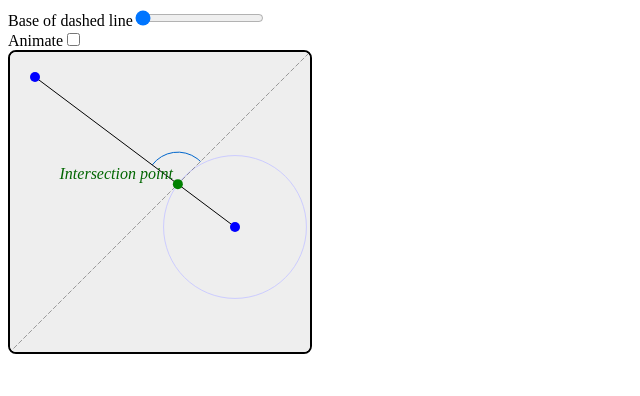
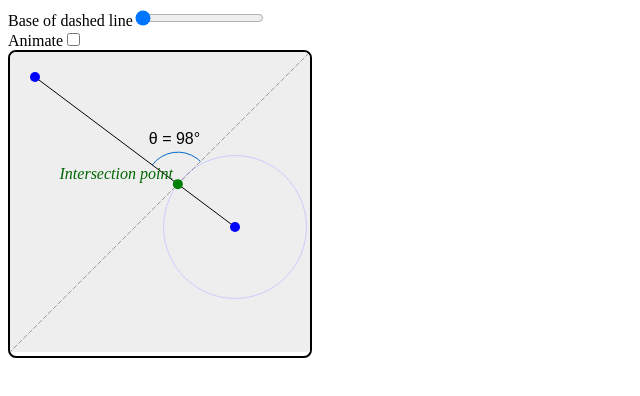
Before and after one commit to andrew-t/signal-canvas, a website built with Vite: page index.html in a window 1280 px wide. Shown: the full height of the page, 0-640 px from the left. Built offline with nearby package versions, Linux system fonts and the light colour scheme.

Commit message:
disabled canvases when they're not on the screen

```diff
--- a/index.html
+++ b/index.html
@@ -1,3 +1,4 @@
+<!DOCTYPE html>
 <html>
     <head>
         <style>
--- a/main.ts
+++ b/main.ts
@@ -5,13 +5,13 @@ import "./src/SignalCanvas.ts";
 // Import the classes we need to make this work
 import Line from "./src/elements/Line.ts";
 import Point from "./src/elements/Point.ts";
-import timestamp from "./src/every-frame.ts";
+import timestamp from "./src/utils/every-frame.ts";
 import type SignalCanvas from "./src/SignalCanvas.ts";
 import type SignalSlider from "./src/controls/signal-slider.ts";
 import type SignalCheckbox from "./src/controls/signal-checkbox.ts";
 import Label, { TextAlign } from "./src/elements/Label.ts";
 import Circle from "./src/elements/Circle.ts";
-import Angle from "./src/elements/Angle.ts";
+import Angle, { AngleUnit } from "./src/elements/Angle.ts";
 
 // Start by defining some hard-coded elements
 const pointA = new Point({ x: 25, y: 25 })
@@ -85,7 +85,14 @@ canvas.add(
 
 // You can also call .setOptions on the return from .add if that's simpler
 canvas.add(new Angle(pointA, intersection, { x: 275, y: 25 }))
-    .setOptions({ line: { colour: '#06c' }, zIndex: -1 });
+    .setOptions({
+        line: { colour: '#06c' },
+        zIndex: -1,
+        showValue: true,
+        name: "θ",
+        decimalPlaces: 0,
+        unit: AngleUnit.Degrees
+    });
 
 canvas.add(new Circle(pointB, pointB.distanceTo(intersection)))
     .setOptions({ colour: '#ccf', zIndex: -1 });
--- a/src/Signal.ts
+++ b/src/Signal.ts
@@ -3,7 +3,8 @@ interface GetValueContext {
     newSources: Set<Signal>;
 }
 
-export type SignalSubscriber<T = any> = Signal<T> | ((signal?: Signal<T>) => unknown);
+export type SignalSubscriberFunction<T = any> = ((signal?: Signal<T>) => unknown);
+export type SignalSubscriber<T = any> = Signal<T> | SignalSubscriberFunction<T>;
 export type Getter<T> = () => T;
 
 // TODO: it'd be real nice if we could support passing in sliders directly
@@ -80,8 +81,11 @@ export default class Signal<T = any> {
     }
 
     /** sub here can be a signal, or a function, which will be passed the signal's new value whenever it changes */
-    subscribe(sub: SignalSubscriber<T>): void {
+    subscribe(sub: SignalSubscriber<T>): void;
+    subscribe(sub: SignalSubscriberFunction<T>, options: { runNow?: boolean }): void;
+    subscribe(sub: SignalSubscriber<T>, options: { runNow?: boolean } = {}): void {
         this.subs.add(sub);
+        if (options.runNow) (sub as SignalSubscriberFunction<T>)(this);
     }
 
     unsubscribe(sub: SignalSubscriber<T>): void {
--- a/src/SignalCanvas.ts
+++ b/src/SignalCanvas.ts
@@ -1,10 +1,12 @@
 import { NFSignal as Signal, SignalMappable } from "./Signal.js";
 import type Element from "./elements/Element.js";
+import { isOnScreen } from "./utils/scrolling.js";
 
 export interface SignalCanvasOptions {
     width: number;
     height: number;
     background?: string;
+    disabled: boolean;
 }
 
 export interface GlobalOptions {
@@ -24,11 +26,17 @@ export default class SignalCanvas extends HTMLElement {
     constructor() {
         super();
         this.appendChild(this.canvas);
-        this.setOptions({
+        const isOnScreen = this.isOnScreen();
+        this.setOptions(() => ({
             width: parseInt(this.getAttribute("width") ?? "100", 10),
             height: parseInt(this.getAttribute("height") ?? "100", 10),
-            background: this.getAttribute("background") ?? "white"
-        });
+            background: this.getAttribute("background") ?? "white",
+            disabled: !isOnScreen.getValue()
+        }));
+    }
+
+    isOnScreen(root?: HTMLElement | null) {
+        return isOnScreen(this, root);
     }
 
     setOptions(options: SignalMappable<SignalCanvasOptions>) {
@@ -60,13 +68,13 @@ export default class SignalCanvas extends HTMLElement {
         return element;
     }
 
-    private updateOptions(): void {
+    private updateOptions = () => {
         const options = this.getOptions();
         this.canvas.width = options.width;
         this.canvas.height = options.height;
         this.ctx = this.canvas.getContext('2d')!;
         this.debouncedDraw();
-    }
+    };
 
     draw(): void {
         this.drawRequested = false;
@@ -82,6 +90,7 @@ export default class SignalCanvas extends HTMLElement {
 
     debouncedDraw = (): void => {
         if (this.drawRequested) return;
+        if (this.getOptions().disabled) return;
         this.drawRequested = true;
         setTimeout(() => this.draw(), 0);
     };
--- a/src/elements/Angle.ts
+++ b/src/elements/Angle.ts
@@ -1,43 +1,48 @@
-import { SignalMappable } from "../Signal";
+import Signal from "../Signal";
 import { GlobalOptions } from "../SignalCanvas";
 import Circle from "./Circle";
 import Element, { ElementMappable } from "./Element";
 import { GroupBase } from "./Group";
-import Label, { LabelOptions } from "./Label";
+import Label, { LabelOptions, TextAlign } from "./Label";
 import type { LineDrawingOptions } from "./Line";
 import type { PointParams } from "./Point";
+import Point from "./Point";
 
 interface AngleParams {
     from: PointParams | null;
     hinge: PointParams | null;
     to: PointParams | null;
-    value?: number | string | null; // will be worked out if not set
+    value?: string | null; // will be worked out if not set
 }
 
 interface AngleOptions extends GlobalOptions {
     unit?: AngleUnit;
     name?: string;
-    format?: string;
+    showValue?: boolean;
+    decimalPlaces?: number;
     radius?: number;
     line?: LineDrawingOptions;
     label?: LabelOptions;
+    labelDistance?: number;
+    labelOffset?: PointParams;
 }
 
 export default class Angle extends GroupBase<AngleParams, AngleOptions> {
     private circle: Circle;
+    private label: Label;
 
     constructor(params: ElementMappable<AngleParams>);
     constructor(
         from: ElementMappable<PointParams | null>,
         hinge: ElementMappable<PointParams | null>,
         to: ElementMappable<PointParams | null>,
-        value?: ElementMappable<number | string | null>
+        value?: ElementMappable<string | null>
     );
     constructor(
         a: ElementMappable<AngleParams> | ElementMappable<PointParams | null>,
         b?: ElementMappable<PointParams | null>,
         c?: ElementMappable<PointParams | null>,
-        d?: ElementMappable<number | string | null>
+        d?: ElementMappable<string | null>
     ) {
         if (!b)
             super(a as ElementMappable<AngleParams>, {}, []);
@@ -49,31 +54,85 @@ export default class Angle extends GroupBase<AngleParams, AngleOptions> {
                 value: Element.value(d!),
             }), {}, []);
 
-        this.circle = new Circle(() => {
+        const paramsWithAngles = new Signal(() => {
             const { from, hinge, to } = this.getParams();
-            if (!from || !hinge || !to) return { centre: null, radius: null };
+            if (!from || !hinge || !to) return null;
             const htf = { x: from.x - hinge.x, y: from.y - hinge.y };
             const htt = { x: to.x - hinge.x, y: to.y - hinge.y };
             const fromAngle = Math.atan2(htf.y, htf.x);
             const toAngle = Math.atan2(htt.y, htt.x);
+            return { from, hinge, to, fromAngle, toAngle };
+        });
+
+        this.circle = new Circle(() => {
+            const angles = paramsWithAngles.getValue();
+            if (!angles) return { centre: null, radius: null };
             const { radius } = this.getOptions();
             return {
-                centre: hinge,
+                centre: angles.hinge,
                 radius: radius ?? 32,
-                startAngle: fromAngle,
-                endAngle: toAngle
+                startAngle: angles.fromAngle,
+                endAngle: angles.toAngle
             };
 
         }).setOptions(() => this.getOptions().line ?? {});
 
-        // TODO: label
+        this.label = new Label(() => {
+            const { value: givenValue, hinge } = this.getParams();
+            const { name, unit, decimalPlaces, labelDistance, labelOffset } = this.getOptions();
+            const angles = paramsWithAngles.getValue();
+            if (!angles) return { text: "", location: hinge };
+            const labelAngle = (angles.fromAngle + angles.toAngle) * 0.5;
+            let value = "";
+            if (givenValue) value = givenValue;
+            else if (!value && unit != AngleUnit.Hidden) {
+                const theta = (angles.toAngle - angles.fromAngle) / getUnit(unit);
+                value = theta.toFixed(decimalPlaces) + getSuffix(unit);
+            }
+            const labelRadius = labelDistance ?? 48;
+            return {
+                text: name ? (value ? `${name} = ${value}` : name) : value,
+                location: {
+                    x: hinge!.x + Math.cos(labelAngle) * labelRadius + (labelOffset?.x ?? 0),
+                    y: hinge!.y + Math.sin(labelAngle) * labelRadius + (labelOffset?.y ?? 8),
+                }
+            };
+        }).setOptions(() => {
+            const params = this.getParams();
+            const options = this.getOptions();
+            return {
+                disabled: !options.showValue && !params.value && !options.name,
+                align: TextAlign.CentreAlign,
+                ...options.label
+            };
+        });
 
-        this.elements.setValue([this.circle]);
+        this.elements.setValue([this.circle, this.label]);
     }
 }
 
 export enum AngleUnit {
     Hidden = "hidden",
     Radians = "radians",
+    RadiansInTermsOfπ = "pi-radians",
+    Revolutions = "revolutions",
     Degrees = "degrees"
 }
+
+function getUnit(unit?: Exclude<AngleUnit, AngleUnit.Hidden>): number {
+    switch (unit) {
+        case undefined: case AngleUnit.Radians: return 1;
+        case AngleUnit.RadiansInTermsOfπ: return Math.PI;
+        case AngleUnit.Revolutions: return Math.PI * 2;
+        case AngleUnit.Degrees: return Math.PI / 180;
+    }
+}
+
+function getSuffix(unit?: Exclude<AngleUnit, AngleUnit.Hidden>): string {
+    switch (unit) {
+        case undefined: case AngleUnit.Radians: return "";
+        case AngleUnit.RadiansInTermsOfπ: return "π";
+        case AngleUnit.Revolutions: return " turns";
+        case AngleUnit.Degrees: return "°";
+    }
+}
--- a/src/every-frame.ts
+++ b/src/utils/every-frame.ts
@@ -1,4 +1,4 @@
-import { NFSignal as Signal } from "./Signal";
+import { NFSignal as Signal } from "../Signal";
 
 // This is a helper function to run some code every time the browser redraws the document. It's mostly just boilerplate Javascript stuff.
 export default function everyFrame(): Signal<DOMHighResTimeStamp> {
--- /dev/null
+++ b/src/utils/scrolling.ts
@@ -0,0 +1,20 @@
+import { NFSignal as Signal } from "../Signal";
+
+export function isOnScreen(
+    element: HTMLElement,
+    root?: HTMLElement | null
+) {
+    const signal = new Signal(false);
+    const observer = new IntersectionObserver(
+        (entries) => {
+            let entry = entries[0];
+            for (let i = 1; i < entries.length; ++i)
+                if (entries[i].time > entry.time)
+                    entry = entries[i];
+            signal.setValue(entry.isIntersecting);
+        },
+        { root }
+    );
+    observer.observe(element);
+    return signal;
+}
```
